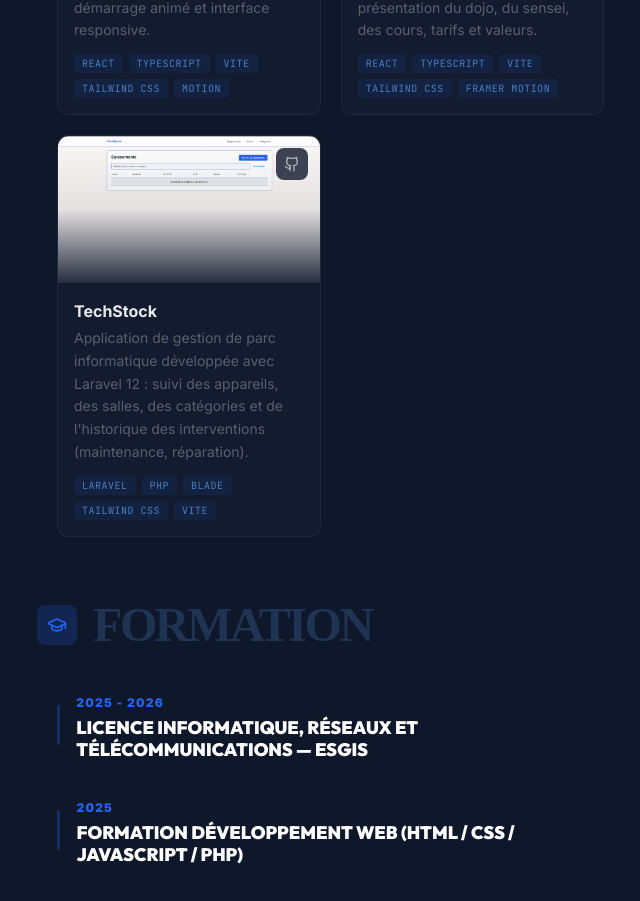
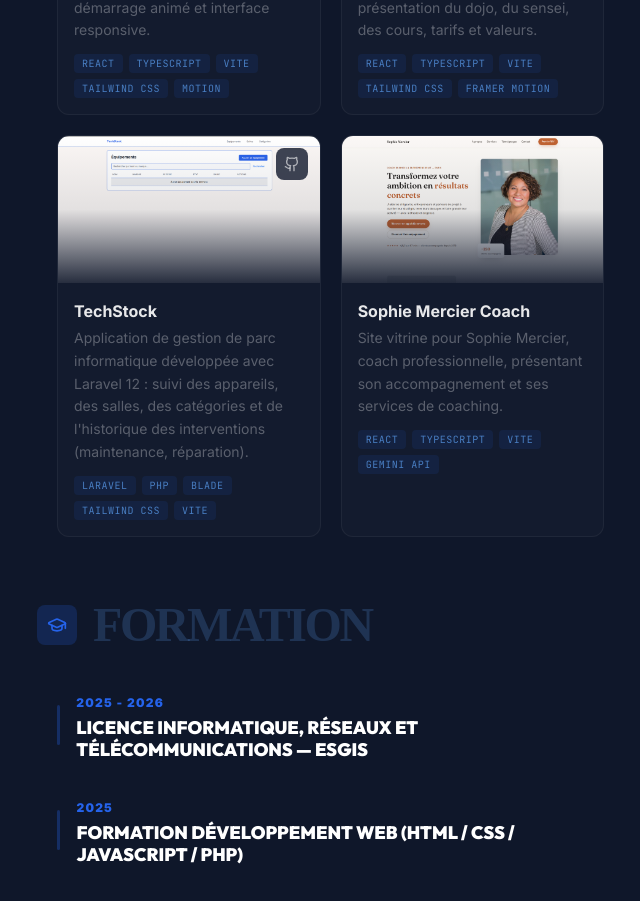
Before and after one commit to adariori/Portefolio, a React (Vite) app: page / in a window 1280 px wide. Shown: the part 1880-2781 px from the top of the page, without its empty margins (51-691 px from the left). Built offline with nearby package versions, Linux system fonts and the light colour scheme; no server answers; a web font is replaced by a local one.

Commit message:
Ajoute le projet Sophie Mercier Coach

```diff
--- a/src/data.ts
+++ b/src/data.ts
@@ -58,6 +58,13 @@ export const PROJECTS: Project[] = [
     tags: ["Laravel", "PHP", "Blade", "Tailwind CSS", "Vite"],
     demoUrl: "https://techstock-three.vercel.app/devices",
     repoUrl: "https://github.com/adariori/Techstock"
+  },
+  {
+    name: "Sophie Mercier Coach",
+    description: "Site vitrine pour Sophie Mercier, coach professionnelle, présentant son accompagnement et ses services de coaching.",
+    image: "/1.png",
+    tags: ["React", "TypeScript", "Vite", "Gemini API"],
+    demoUrl: "https://sophie-mercier-coach.vercel.app/"
   }
 ];
 
```
Also changed, not shown: public/1.png (added).
